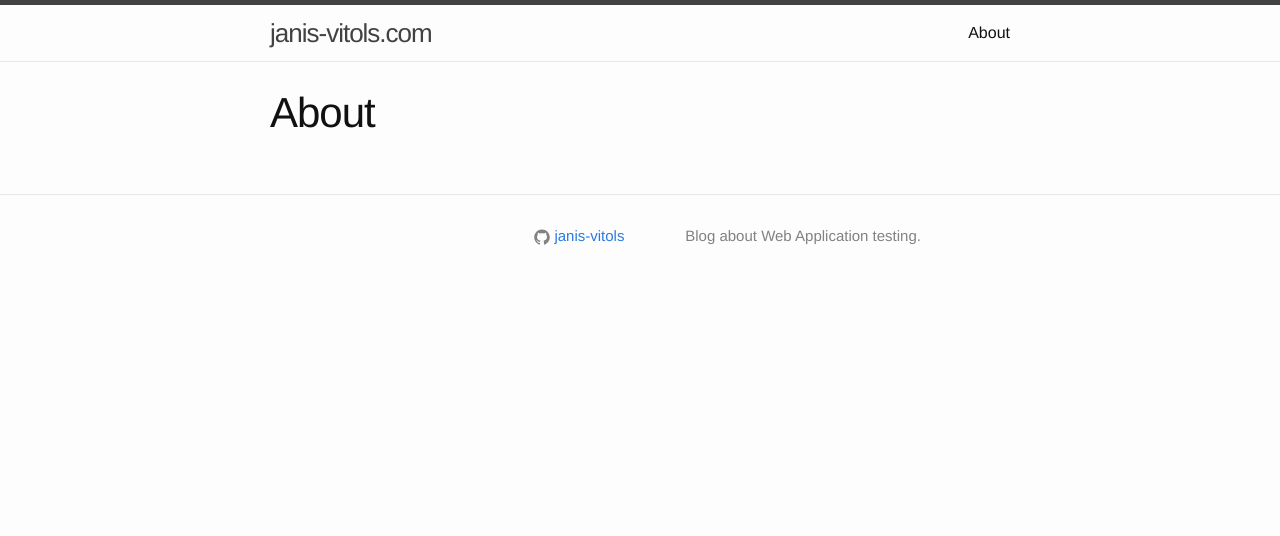
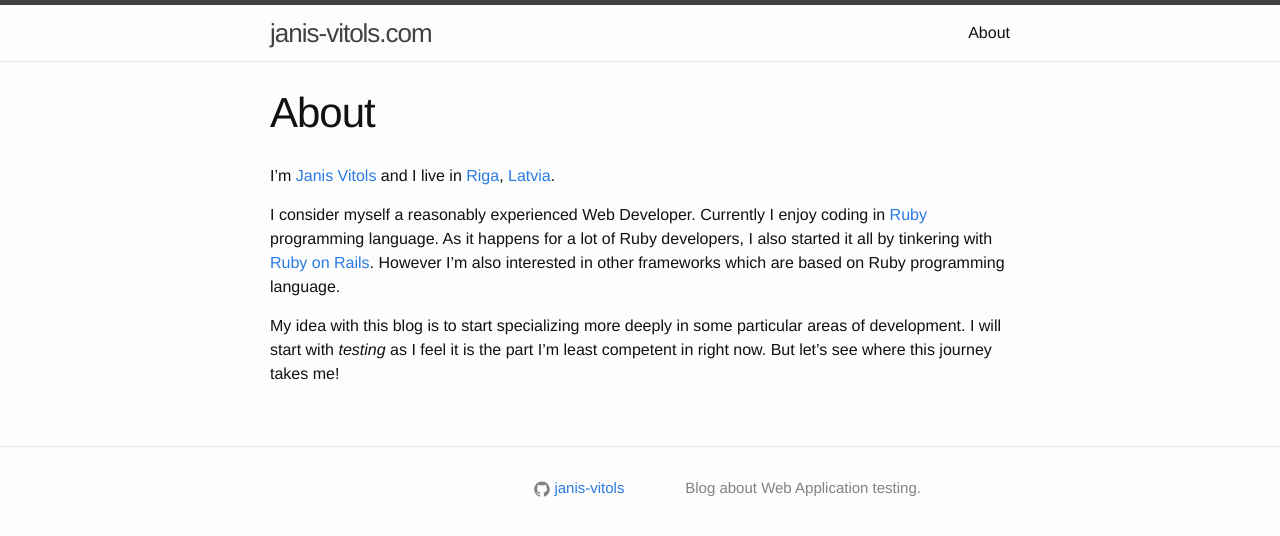
Before and after one commit to janis-vitols/janis-vitols.github.io, a Jekyll site: the page built from about.md, in a window 1280 px wide. Shown: the top 536 px of the page. Built offline with Jekyll 4.4.1, drawn with Linux system fonts in a browser that asks for light colours.

```diff
--- a/_config.yml
+++ b/_config.yml
@@ -14,6 +14,7 @@
 url: "http://janis-vitols.com" # the base hostname & protocol for your site
 twitter_username:
 github_username: janis-vitols
+disqus_shortname: janis-vitols
 
 # Build settings
 markdown: kramdown
--- a/_layouts/post.html
+++ b/_layouts/post.html
@@ -10,6 +10,8 @@
 
   <div class="post-content" itemprop="articleBody">
     {{ content }}
+
+    {% include disqus.html %}
   </div>
 
 </article>
--- a/about.md
+++ b/about.md
@@ -3,3 +3,17 @@
 title: About
 permalink: /about/
 ---
+I'm [Janis Vitols][linkedin]{:target="_blank"} and I live in [Riga][riga-map]{:target="_blank"}, [Latvia][latvia-map]{:target="_blank"}.
+
+I consider myself a reasonably experienced Web Developer. Currently I enjoy coding in [Ruby][ruby-lang]{:target="_blank"} programming language.
+As it happens for a lot of Ruby developers, I also started it all by tinkering with [Ruby on Rails][ruby-on-rails]{:target="_blank"}.
+However I'm also interested in other frameworks which are based on Ruby programming language.
+
+My idea with this blog is to start specializing more deeply in some particular areas of development. I will start with *testing* as I feel
+it is the part I'm least competent in right now. But let's see where this journey takes me!
+
+[linkedin]:      https://lv.linkedin.com/in/vitolsjanis
+[latvia-map]:    https://www.google.lv/maps/place/Latvija/@56.8600877,22.363555,7z/data=!3m1!4b1!4m2!3m1!1s0x46e930677b8a9afd:0xcfcd68f2fc10?hl=en
+[riga-map]:      https://www.google.lv/maps/place/Riga/@56.9713962,23.9890807,11z/data=!3m1!4b1!4m2!3m1!1s0x46eecfb0e5073ded:0x400cfcd68f2fe30?hl=en<F37>
+[ruby-lang]:     https://www.ruby-lang.org/en/
+[ruby-on-rails]: http://rubyonrails.org/
```
Also changed, not shown: _includes/disqus.html (added, +29 -0 lines).
